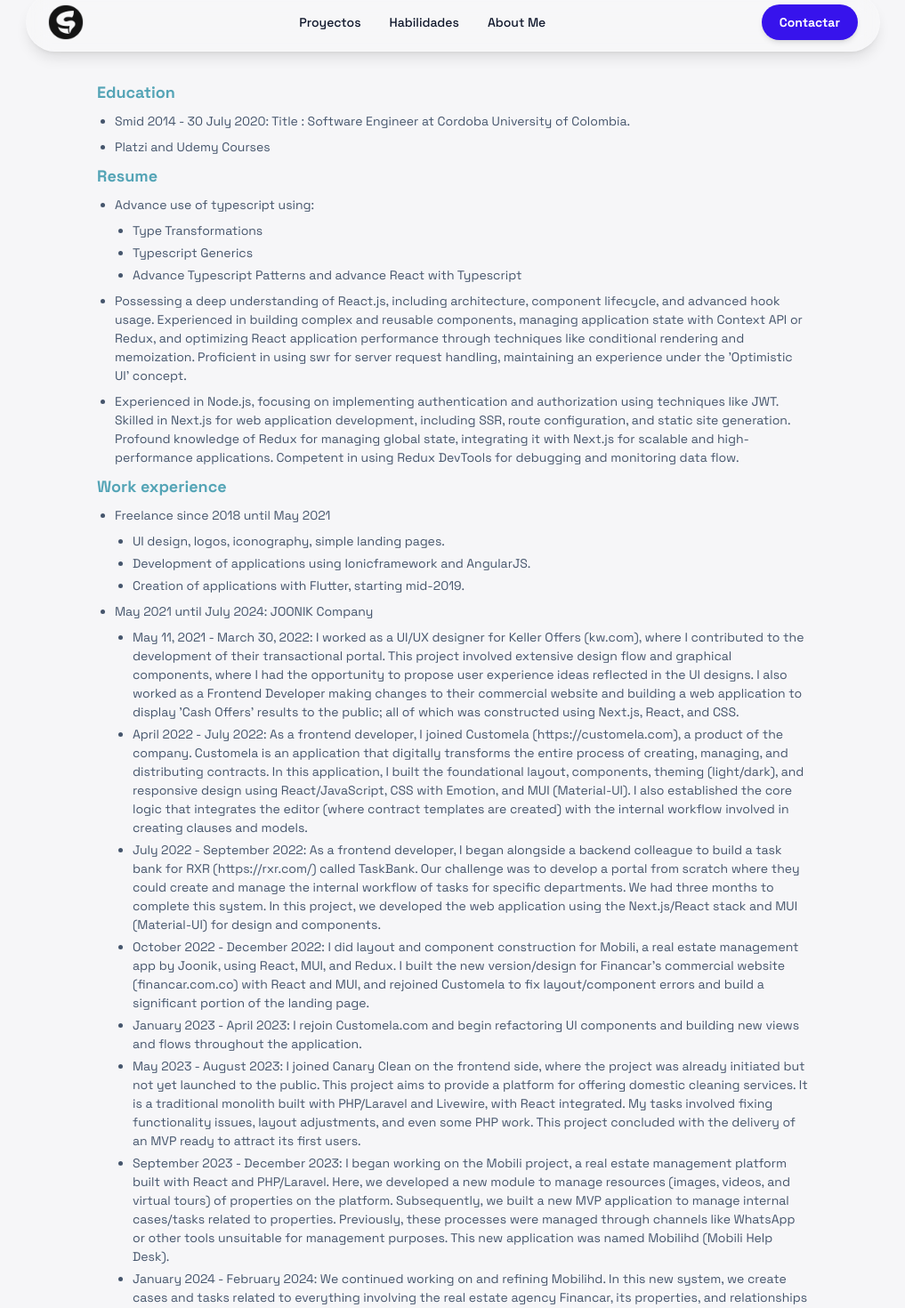
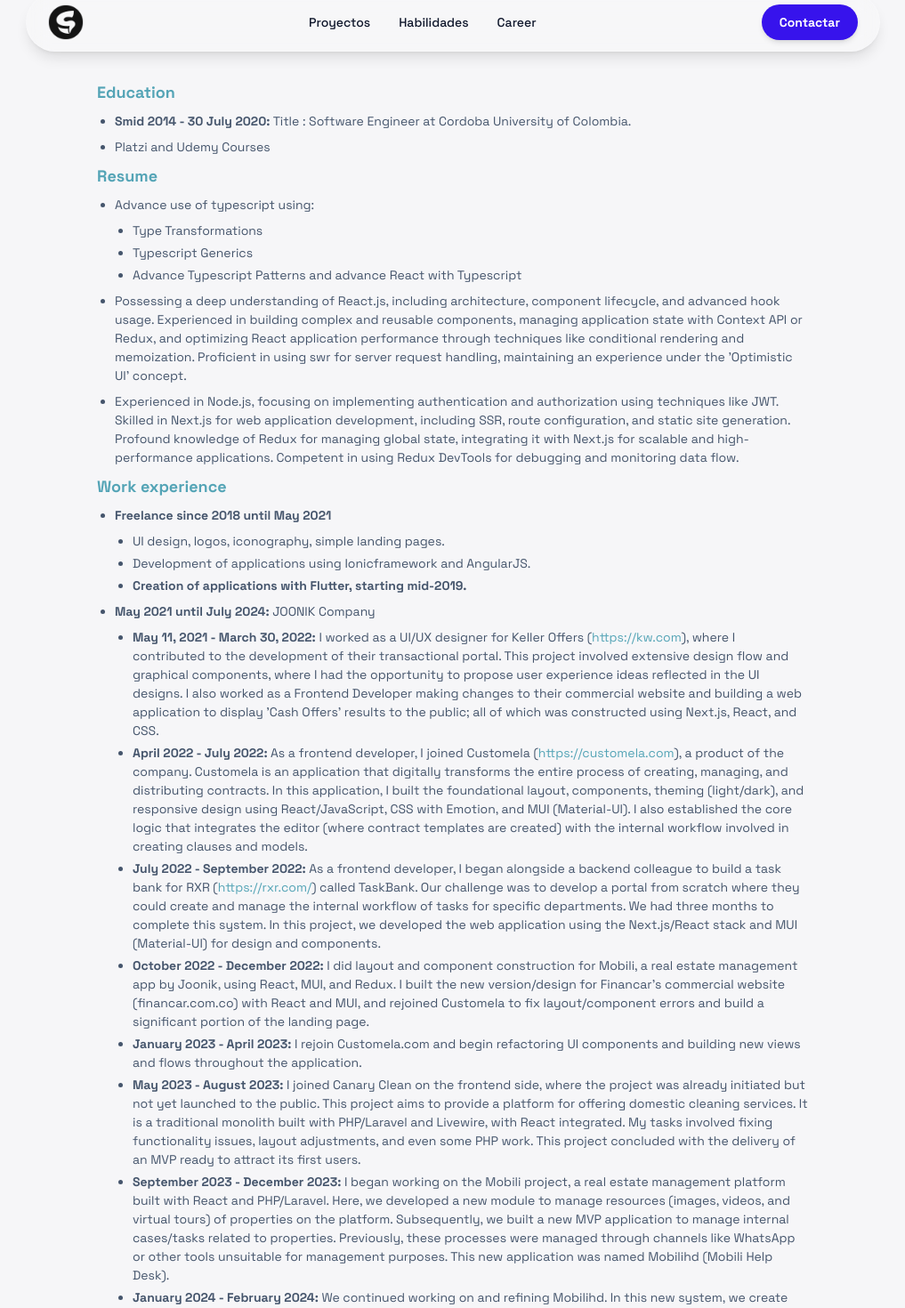
Before and after one commit to SergioEric/personal-website, a Next.js app: page /me in a window 1280 px wide. Shown: the part 20-1490 px from the top of the page at 89% size, without its empty margins (131-1148 px from the left). Built offline with nearby package versions, Linux system fonts and the light colour scheme.

Commit message:
feat: update navbar links from "About Me" to "Career" and enhance text rendering in AboutMePage

```diff
--- a/components/navbar/navbar.tsx
+++ b/components/navbar/navbar.tsx
@@ -64,7 +64,7 @@
               Habilidades
             </a>
             <Link className="text-sm font-medium hover:text-primary transition-colors" href="/me">
-              About Me
+              Career
             </Link>
           </nav>
           <div className="flex items-center gap-4">
@@ -106,7 +106,7 @@
                 href="/me"
                 onClick={() => setIsMenuOpen(false)}
               >
-                About Me
+                Career
               </Link>
             </AnimatedNav>
           )}
--- a/data/cv.ts
+++ b/data/cv.ts
@@ -1,134 +1,144 @@
 const AboutMe_CV = [
   {
-      topic: "Education",
+    topic: 'Education',
     items: [
       {
         content:
-            "Smid 2014 - 30 July 2020: Title : Software Engineer at Cordoba University of Colombia.",
+          'Smid 2014 - 30 July 2020: Title : Software Engineer at Cordoba University of Colombia.',
         sub_items: [],
       },
       {
-          content:
-            "Platzi and Udemy Courses",
+        content: 'Platzi and Udemy Courses',
         sub_items: [],
       },
     ],
   },
   {
-      topic:"Resume",
-      items:[
+    topic: 'Resume',
+    items: [
       {
-          content:"Advance use of typescript using:",
+        content: 'Advance use of typescript using:',
         sub_items: [
-            "Type Transformations",
-            "Typescript Generics",
-            "Advance Typescript Patterns and advance React with Typescript"
+          'Type Transformations',
+          'Typescript Generics',
+          'Advance Typescript Patterns and advance React with Typescript',
         ],
       },
       {
-          content:"Possessing a deep understanding of React.js, including architecture, component lifecycle, and advanced hook usage. Experienced in building complex and reusable components, managing application state with Context API or Redux, and optimizing React application performance through techniques like conditional rendering and memoization. Proficient in using swr for server request handling, maintaining an experience under the 'Optimistic UI' concept.",
+        content:
+          "Possessing a deep understanding of React.js, including architecture, component lifecycle, and advanced hook usage. Experienced in building complex and reusable components, managing application state with Context API or Redux, and optimizing React application performance through techniques like conditional rendering and memoization. Proficient in using swr for server request handling, maintaining an experience under the 'Optimistic UI' concept.",
         sub_items: [],
       },
       {
-          content:"Experienced in Node.js, focusing on implementing authentication and authorization using techniques like JWT. Skilled in Next.js for web application development, including SSR, route configuration, and static site generation. Profound knowledge of Redux for managing global state, integrating it with Next.js for scalable and high-performance applications. Competent in using Redux DevTools for debugging and monitoring data flow.",
-          sub_items:[],
+        content:
+          'Experienced in Node.js, focusing on implementing authentication and authorization using techniques like JWT. Skilled in Next.js for web application development, including SSR, route configuration, and static site generation. Profound knowledge of Redux for managing global state, integrating it with Next.js for scalable and high-performance applications. Competent in using Redux DevTools for debugging and monitoring data flow.',
+        sub_items: [],
       },
-      ]
-    },
-    {
-      topic: "Work experience",
-      items: [
-        {
-          content: "Freelance since 2018 until May 2021",
-          sub_items: [
-            "UI design, logos, iconography, simple landing pages.",
-            "Development of applications using Ionicframework and AngularJS.",
-            "Creation of applications with Flutter, starting mid-2019.",
     ],
   },
   {
-          content: "May 2021 until July 2024: JOONIK Company",
+    topic: 'Work experience',
+    items: [
+      {
+        content: 'Freelance since 2018 until May 2021',
         sub_items: [
-            "May 11, 2021 - March 30, 2022: I worked as a UI/UX designer for Keller Offers (kw.com), where I contributed to the development of their transactional portal. This project involved extensive design flow and graphical components, where I had the opportunity to propose user experience ideas reflected in the UI designs. I also worked as a Frontend Developer making changes to their commercial website and building a web application to display 'Cash Offers' results to the public; all of which was constructed using Next.js, React, and CSS.",
-            "April 2022 - July 2022: As a frontend developer, I joined Customela (https://customela.com), a product of the company. Customela is an application that digitally transforms the entire process of creating, managing, and distributing contracts. In this application, I built the foundational layout, components, theming (light/dark), and responsive design using React/JavaScript, CSS with Emotion, and MUI (Material-UI). I also established the core logic that integrates the editor (where contract templates are created) with the internal workflow involved in creating clauses and models.",
-            "July 2022 - September 2022: As a frontend developer, I began alongside a backend colleague to build a task bank for RXR (https://rxr.com/) called TaskBank. Our challenge was to develop a portal from scratch where they could create and manage the internal workflow of tasks for specific departments. We had three months to complete this system. In this project, we developed the web application using the Next.js/React stack and MUI (Material-UI) for design and components.",
+          'UI design, logos, iconography, simple landing pages.',
+          'Development of applications using Ionicframework and AngularJS.',
+          'Creation of applications with Flutter, starting mid-2019.',
+        ],
+      },
+      {
+        content: 'May 2021 until July 2024: JOONIK Company',
+        sub_items: [
+          "May 11, 2021 - March 30, 2022: I worked as a UI/UX designer for Keller Offers (https://kw.com), where I contributed to the development of their transactional portal. This project involved extensive design flow and graphical components, where I had the opportunity to propose user experience ideas reflected in the UI designs. I also worked as a Frontend Developer making changes to their commercial website and building a web application to display 'Cash Offers' results to the public; all of which was constructed using Next.js, React, and CSS.",
+          'April 2022 - July 2022: As a frontend developer, I joined Customela (https://customela.com), a product of the company. Customela is an application that digitally transforms the entire process of creating, managing, and distributing contracts. In this application, I built the foundational layout, components, theming (light/dark), and responsive design using React/JavaScript, CSS with Emotion, and MUI (Material-UI). I also established the core logic that integrates the editor (where contract templates are created) with the internal workflow involved in creating clauses and models.',
+          'July 2022 - September 2022: As a frontend developer, I began alongside a backend colleague to build a task bank for RXR (https://rxr.com/) called TaskBank. Our challenge was to develop a portal from scratch where they could create and manage the internal workflow of tasks for specific departments. We had three months to complete this system. In this project, we developed the web application using the Next.js/React stack and MUI (Material-UI) for design and components.',
           "October 2022 - December 2022: I did layout and component construction for Mobili, a real estate management app by Joonik, using React, MUI, and Redux. I built the new version/design for Financar's commercial website (financar.com.co) with React and MUI, and rejoined Customela to fix layout/component errors and build a significant portion of the landing page.",
-            "January 2023 - April 2023: I rejoin Customela.com and begin refactoring UI components and building new views and flows throughout the application.",
-            "May 2023 - August 2023: I joined Canary Clean on the frontend side, where the project was already initiated but not yet launched to the public. This project aims to provide a platform for offering domestic cleaning services. It is a traditional monolith built with PHP/Laravel and Livewire, with React integrated. My tasks involved fixing functionality issues, layout adjustments, and even some PHP work. This project concluded with the delivery of an MVP ready to attract its first users.",
-            "September 2023 - December 2023: I began working on the Mobili project, a real estate management platform built with React and PHP/Laravel. Here, we developed a new module to manage resources (images, videos, and virtual tours) of properties on the platform. Subsequently, we built a new MVP application to manage internal cases/tasks related to properties. Previously, these processes were managed through channels like WhatsApp or other tools unsuitable for management purposes. This new application was named Mobilihd (Mobili Help Desk).",
-            "January 2024 - February 2024: We continued working on and refining Mobilihd. In this new system, we create cases and tasks related to everything involving the real estate agency Financar, its properties, and relationships with clients. We focused on integrating GPT for idea generation, which formulates ideas using specific data such as descriptions, tasks, and corresponding responsibilities. This process creates a prompt that returns a structure enabling us to generate new tasks based on AI-generated ideas.",
-            "March 2024 - April 2024: I was tasked with building the company website for Joonik (joonik.com). I was provided with the design in Figma and various resources for its development. We evaluated different frameworks to decide on a CMS and which libraries would be helpful. Ultimately, we chose Astro.build for its versatility in building static websites. The website was developed without frameworks like React or Vue, and without CSS frameworks, meaning it was a completely 'vanilla' development approach. We completed the website in 3 weeks. Additionally, we integrated Firebase (functions and Firestore) to store contact data from visitors and job applicants.",
-            "May 2024 - June 2024: We began developing additional functionalities for Mobilihd and enhancing the system. On the design side, we worked on a new identity for the system, gradually developing it to provide a better look and feel to the system.",
+          'January 2023 - April 2023: I rejoin Customela.com and begin refactoring UI components and building new views and flows throughout the application.',
+          'May 2023 - August 2023: I joined Canary Clean on the frontend side, where the project was already initiated but not yet launched to the public. This project aims to provide a platform for offering domestic cleaning services. It is a traditional monolith built with PHP/Laravel and Livewire, with React integrated. My tasks involved fixing functionality issues, layout adjustments, and even some PHP work. This project concluded with the delivery of an MVP ready to attract its first users.',
+          'September 2023 - December 2023: I began working on the Mobili project, a real estate management platform built with React and PHP/Laravel. Here, we developed a new module to manage resources (images, videos, and virtual tours) of properties on the platform. Subsequently, we built a new MVP application to manage internal cases/tasks related to properties. Previously, these processes were managed through channels like WhatsApp or other tools unsuitable for management purposes. This new application was named Mobilihd (Mobili Help Desk).',
+          'January 2024 - February 2024: We continued working on and refining Mobilihd. In this new system, we create cases and tasks related to everything involving the real estate agency Financar, its properties, and relationships with clients. We focused on integrating GPT for idea generation, which formulates ideas using specific data such as descriptions, tasks, and corresponding responsibilities. This process creates a prompt that returns a structure enabling us to generate new tasks based on AI-generated ideas.',
+          "March 2024 - April 2024: I was tasked with building the company website for Joonik (https://joonik.com). I was provided with the design in Figma and various resources for its development. We evaluated different frameworks to decide on a CMS and which libraries would be helpful. Ultimately, we chose Astro.build for its versatility in building static websites. The website was developed without frameworks like React or Vue, and without CSS frameworks, meaning it was a completely 'vanilla' development approach. We completed the website in 3 weeks. Additionally, we integrated Firebase (functions and Firestore) to store contact data from visitors and job applicants.",
+          'May 2024 - June 2024: We began developing additional functionalities for Mobilihd and enhancing the system. On the design side, we worked on a new identity for the system, gradually developing it to provide a better look and feel to the system.',
+          'October 2024 - May 2025: I joined "JDI" team, a platform that shows "KPIs" to clients (branches) about sales and/or services of car dealerships. The platform is full of graphs/tables and specific components for displaying monetary values, in said project I build a wide variety of them, also layouts, animations for specific components, all this following the provided design line.',
+          'June 2025 - August 2025: "Legacy Architects" (https://legacysystem.com/) is a client from years ago that returns to joonik with problems on the platform, "legacy app" allows lawyers to plan, manage, and organize the entire legacy of families. In the short time of intervention that I had in the project, I was able to solve problems with front-end and backend, fix old functionalities (align them to how they should have worked in the first place) and add new ones.',
+          'September 2025 - October 2025: I rejoin Mobili HD, where the design has changed completely, now with a well-established figma concept, I have the task of developing/implementing a large number of views in components. To carry out this task I rely on models like Claude Sonnet 4, MCP from figma and using github copilot - the result was fantastic, especially considering the time in which it was done.',
         ],
       },
     ],
   },
   {
-      topic: "Soft Skills",
+    topic: 'Soft Skills',
     items: [
       {
-          content: "Frontend Engineer using Javascript/Typescript as language and Reactjs and Nextjs as web technologies.",
+        content:
+          'Frontend Engineer using Javascript/Typescript as language and Reactjs and Nextjs as web technologies.',
         sub_items: [],
       },
       {
-          content: "Abilities of making designs and components using css/javascript/html for the web and Flutter for crossplatform.",
-          sub_items: []
+        content:
+          'Abilities of making designs and components using css/javascript/html for the web and Flutter for crossplatform.',
+        sub_items: [],
       },
       {
-          content: "Porting web apps to hybrid apps using Ionicframework with Reactjs, Angularjs and Stenciljs.",
-          sub_items: []
+        content:
+          'Porting web apps to hybrid apps using Ionicframework with Reactjs, Angularjs and Stenciljs.',
+        sub_items: [],
       },
       {
-          content: "Abilities for building serverless/lambdas functions.",
-          sub_items: []
+        content: 'Abilities for building serverless/lambdas functions.',
+        sub_items: [],
       },
       {
-          content: "Integration with Firebase ecosystem such as Cloudfirestore, Realtime, Storage, FCM, Push Notifications, Crashlytics, Auth for web and crossplatform. ",
-          sub_items: []
+        content:
+          'Integration with Firebase ecosystem such as Cloudfirestore, Realtime, Storage, FCM, Push Notifications, Crashlytics, Auth for web and crossplatform. ',
+        sub_items: [],
       },
       {
-          content: "Maintain version control of projects with the git/GitHub ecosystem",
-          sub_items: []
+        content: 'Maintain version control of projects with the git/GitHub ecosystem',
+        sub_items: [],
       },
       {
-          content: "Document code in English, understandable, clear and concise, avoiding redundancy.",
-          sub_items: []
+        content:
+          'Document code in English, understandable, clear and concise, avoiding redundancy.',
+        sub_items: [],
       },
       {
-          content: "Modularize the code, separating the UI from the business logic",
-          sub_items: []
+        content: 'Modularize the code, separating the UI from the business logic',
+        sub_items: [],
       },
       {
-          content: "Perform unit tests for critical parts of a development.",
-          sub_items: []
+        content: 'Perform unit tests for critical parts of a development.',
+        sub_items: [],
       },
       {
-          content: "Learn and teach alongside team members.",
-          sub_items: []
+        content: 'Learn and teach alongside team members.',
+        sub_items: [],
       },
     ],
   },
   {
-      topic: "Design Skills",
+    topic: 'Design Skills',
     items: [
       {
-          content: "Building Design System, Components and Variants with Autolayout using Figma Software.",
-          sub_items: []
+        content:
+          'Building Design System, Components and Variants with Autolayout using Figma Software.',
+        sub_items: [],
       },
       {
-          content: "Prototyping product design with interactive flows using Figma.",
-          sub_items: []
+        content: 'Prototyping product design with interactive flows using Figma.',
+        sub_items: [],
       },
       {
-          content: "Abilities using Adobe Illustrator for making logos, icons and global artworks.",
-          sub_items: []
+        content: 'Abilities using Adobe Illustrator for making logos, icons and global artworks.',
+        sub_items: [],
       },
       {
-          content: "Abilities using Adobe Photoshop.",
-          sub_items: []
+        content: 'Abilities using Adobe Photoshop.',
+        sub_items: [],
       },
-      ]
-    }
+    ],
+  },
 ];
 
 export default AboutMe_CV;
--- a/pages/me.tsx
+++ b/pages/me.tsx
@@ -4,10 +4,50 @@
 import Head from 'next/head';
 
 const AboutMePage = () => {
+  const renderFormattedText = (text: string) => {
+    // Regex to match URLs starting with http or https, excluding trailing punctuation
+    const urlRegex = /(https?:\/\/[^\s\)\],]+)/g;
+    // Regex to match date patterns at the start of the string (e.g., "May 2021", "2018 - 2020")
+    // It looks for 4 digits (year) and matches until the first colon or end of line.
+    const dateRegex = /^([^:]+\d{4}[^:]*(?::|$))/;
+    const dateMatch = text.match(dateRegex);
+
+    let prefix = '';
+    let body = text;
+
+    if (dateMatch) {
+      prefix = dateMatch[0];
+      body = text.substring(dateMatch[0].length);
+    }
+
+    const parts = body.split(urlRegex);
+
+    return (
+      <>
+        {prefix && <strong>{prefix}</strong>}
+        {parts.map((part, i) =>
+          part.match(urlRegex) ? (
+            <a
+              key={i}
+              href={part}
+              target="_blank"
+              rel="noopener noreferrer"
+              className="text-[#54a4b6] hover:underline transition-all"
+            >
+              {part}
+            </a>
+          ) : (
+            part
+          )
+        )}
+      </>
+    );
+  };
+
   return (
     <>
       <Head>
-        <title>About me</title>
+        <title>Career</title>
       </Head>
       <div className="bg-background-light dark:bg-background-dark font-display text-slate-900 dark:text-white transition-colors duration-300 flex flex-col">
         <NavBar />
@@ -18,11 +58,11 @@
               <ul className='list-disc pl-5 space-y-2'>
                 {me.items.map((item, items_key) => (
                   <li key={items_key}>
-                    {item.content}
+                    {renderFormattedText(item.content)}
                     {item.sub_items.length > 0 && (
                       <ul className='list-disc pl-5 mt-2 space-y-1'>
                         {item.sub_items.map((sub_item, sub_item_index) => (
-                          <li key={sub_item_index * -1}>{sub_item}</li>
+                          <li key={sub_item_index * -1}>{renderFormattedText(sub_item)}</li>
                         ))}
                       </ul>
                     )}
```
Lines whose indentation alone changed are shown as unchanged.
